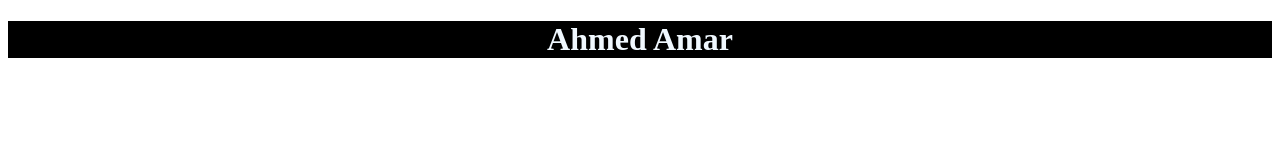
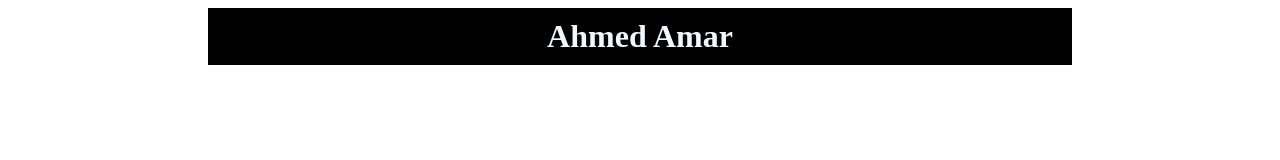
Before and after one commit to AhmedAmar00/portfolio, a plain HTML site: page index.html in a window 1280 px wide. Drawn offline with Linux system fonts and the light colour scheme.

Commit message:
add header

```diff
--- a/index.html
+++ b/index.html
@@ -5,7 +5,7 @@
     </head>
 
     <body>
-        <h1 style="background: black ; color: aliceblue ;text-align: center ; text-transform: capitalize">ahmed amar</h1>
+        <h1 style="background: black ; color: aliceblue ;text-align: center ; text-transform: capitalize ;padding: 10px ; margin: 0 200px 0  200px">ahmed amar</h1>
 
 
 
```
